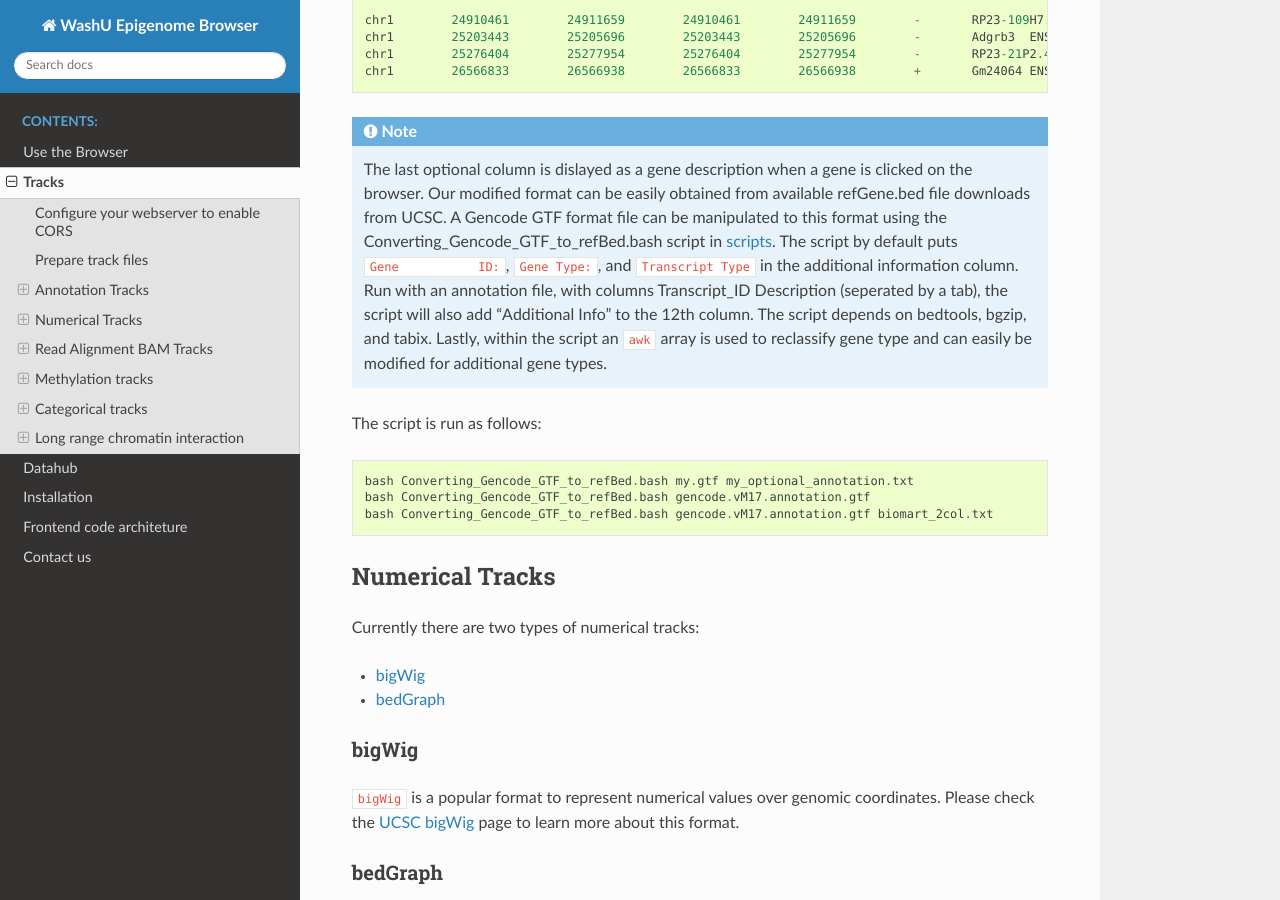
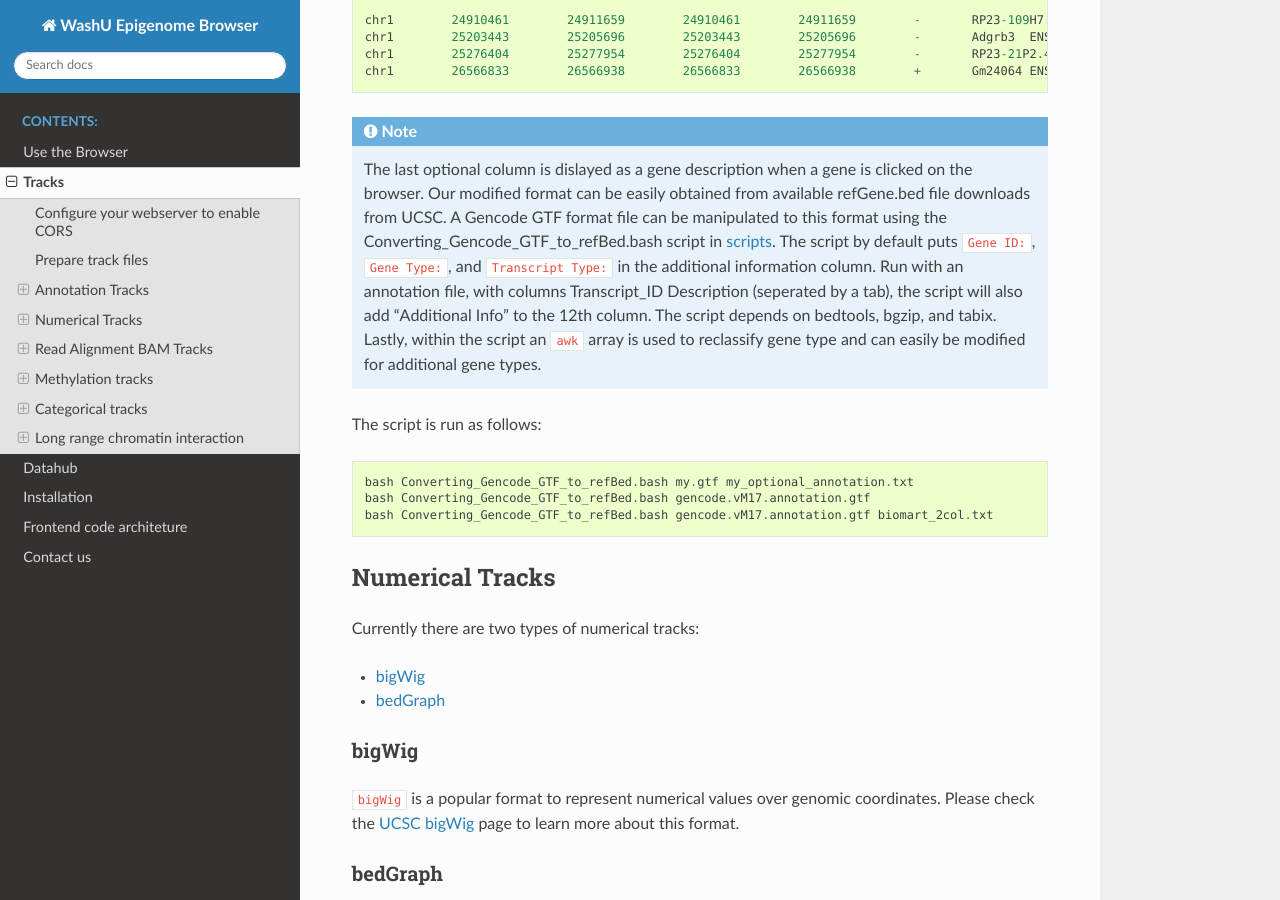
Before and after one commit to lidaof/eg-docs, a Sphinx documentation site: the page built from docs/tracks.rst, in a window 1280 px wide and 900 px high, scrolled down 3877 px. Built offline with Sphinx 7.4.7 and the Read the Docs theme 2.0.0, drawn with Linux system fonts in a browser that asks for light colours.

```diff
--- a/docs/tracks.rst
+++ b/docs/tracks.rst
@@ -156,7 +156,12 @@ Here are a few example lines in refbed format from gencode.vM17.annotation.gtf (
     chr1	26566833	26566938	26566833	26566938	+	Gm24064	ENSMUST00000157486.1	nonCoding	26566833	26566938	Gene                           ID:ENSMUSG00000088111.1 Gene Type:snoRNA Transcript Type:snoRNA Additional Info:predicted gene, 24064 [Source:MGI                         Symbol;Acc:MGI:5453841]
 
 .. note:: The last optional column is dislayed as a gene description when a gene is clicked on the browser.
-          Our modified format can be easily obtained from available refGene.bed file downloads from UCSC. A Gencode GTF format file can be           manipulated to this format using the Converting_Gencode_GTF_to_refBed.bash script in scripts_. The script by default puts ``Gene           ID:``, ``Gene Type:``, and ``Transcript Type`` in the additional information column. Run with an annotation file, with columns             Transcript_ID Description (seperated by a tab), the script will also add "Additional Info" to the 12th column. The script                 depends on bedtools, bgzip, and tabix. Lastly, within the script an ``awk`` array is used to reclassify gene type and can easily           be modified for additional gene types.
+          Our modified format can be easily obtained from available refGene.bed file downloads from UCSC. A Gencode GTF format file can be
+          manipulated to this format using the Converting_Gencode_GTF_to_refBed.bash script in scripts_. The script by default puts
+          ``Gene ID:``, ``Gene Type:``, and ``Transcript Type:`` in the additional information column. Run with an annotation file, with
+          columns Transcript_ID Description (seperated by a tab), the script will also add "Additional Info" to the 12th column. The
+          script depends on bedtools, bgzip, and tabix. Lastly, within the script an ``awk`` array is used to reclassify gene type and can
+          easily be modified for additional gene types.
 
 The script is run as follows::
 
```
